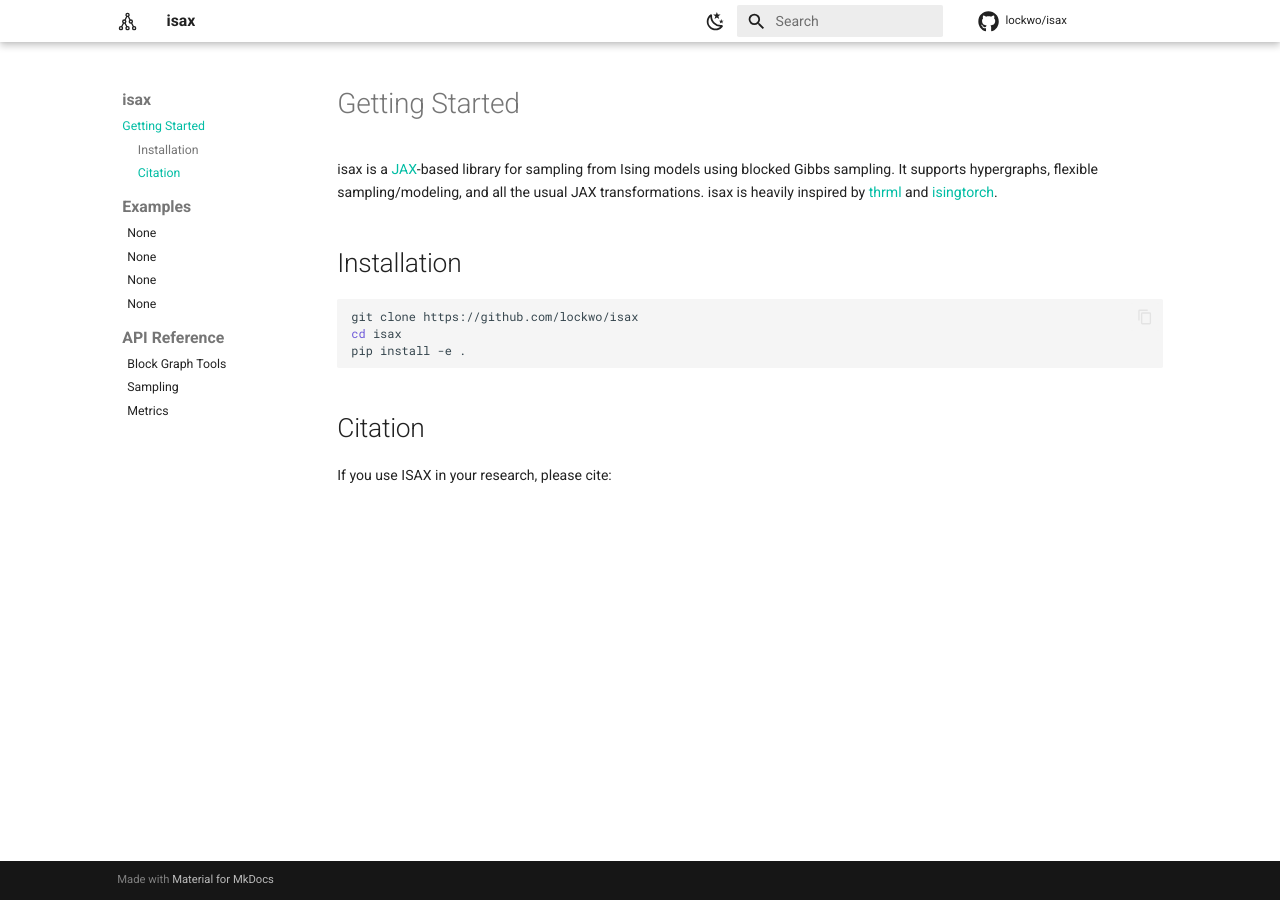
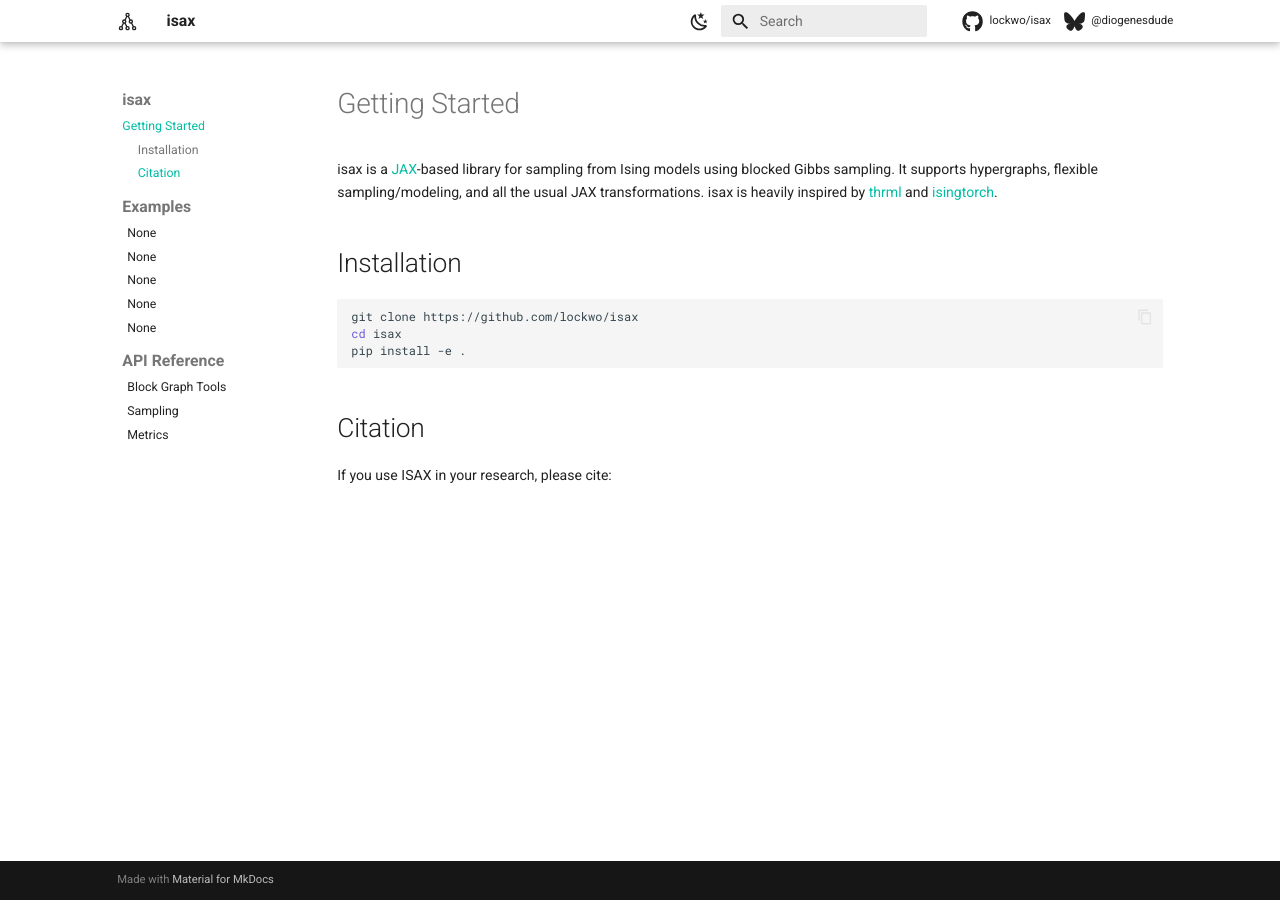
Before and after one commit to lockwo/isax, an MkDocs documentation site: the page built from docs/index.md, in a window 1280 px wide. Built offline with MkDocs 1.6.1 and Material for MkDocs 9.7.7, drawn with Linux system fonts in a browser that asks for light colours; comment, search, counter and statistics services are not loaded.

Commit message:
Add MNIST example (#1)
* example

* add example fix

* add to docs

```diff
--- /dev/null
+++ b/docs/_overrides/partials/source.html
@@ -0,0 +1,18 @@
+{% import "partials/language.html" as lang with context %}
+<a href="{{ config.repo_url }}" title="{{ lang.t('source.link.title') }}" class="md-source" data-md-component="source">
+  <div class="md-source__icon md-icon">
+    {% set icon = config.theme.icon.repo or "fontawesome/brands/git-alt" %}
+    {% include ".icons/" ~ icon ~ ".svg" %}
+  </div>
+  <div class="md-source__repository">
+    {{ config.repo_name }}
+  </div>
+</a>
+<a href="{{ config.theme.bluesky_url }}" title="Go to Bluesky" class="md-source">
+  <div class="md-source__icon md-icon">
+    {% include "bluesky.svg" %}
+  </div>
+  <div class="md-source__repository">
+    {{ config.theme.bluesky_name }}
+  </div>
+</a>
--- a/docs/_static/custom_css.css
+++ b/docs/_static/custom_css.css
@@ -1,6 +1,20 @@
 /* Fix /page#foo going to the top of the viewport and being hidden by the navbar */
 html {
     scroll-padding-top: 50px;
+}
+
+/* Fit the Bluesky handle alongside the GitHub one in the top right. */
+div.md-header__source {
+    width: revert;
+    max-width: revert;
+}
+
+a.md-source {
+    display: inline-block;
+}
+
+.md-source__repository {
+    max-width: 100%;
 }
 
 /* Emphasise sections of nav on left hand side */
--- a/mkdocs.yml
+++ b/mkdocs.yml
@@ -23,6 +23,10 @@ theme:
     icon:
         repo: fontawesome/brands/github  # GitHub logo in top right
         logo: "material/graph-outline"
+    custom_dir: "docs/_overrides"
+
+    bluesky_name: "@diogenesdude"
+    bluesky_url: "https://bsky.app/profile/diogenesdude.bsky.social"
 
 site_name: isax
 site_description: Block-parallel sampling for Ising models on arbitrary graphs using JAX.
@@ -82,6 +86,7 @@ nav:
         - 'examples/02_fps.ipynb'
         - 'examples/03_ising_thermodynamics.ipynb'
         - 'examples/04_paoa_optimization.ipynb'
+        - 'examples/05_ising_mnist.ipynb'
     - API Reference:
         - 'api/block.md'
         - 'api/sample.md'
```
Also changed, not shown: docs/_overrides/bluesky.svg (added), 1 other file.
